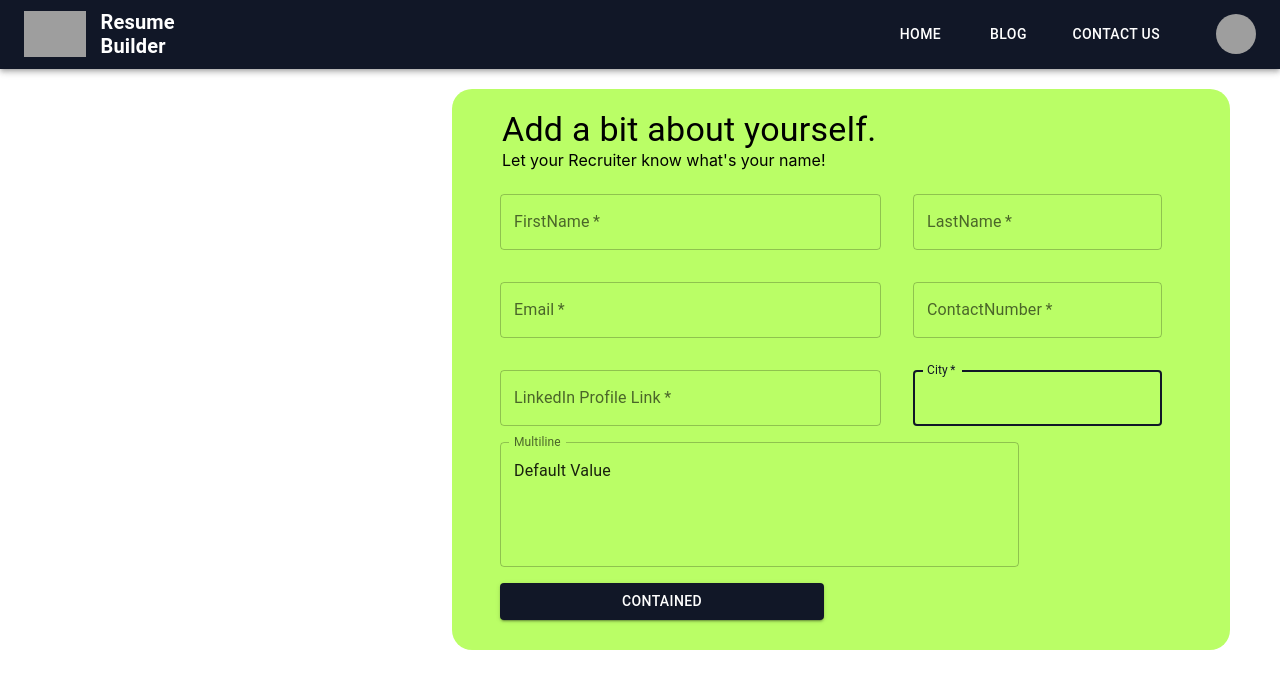
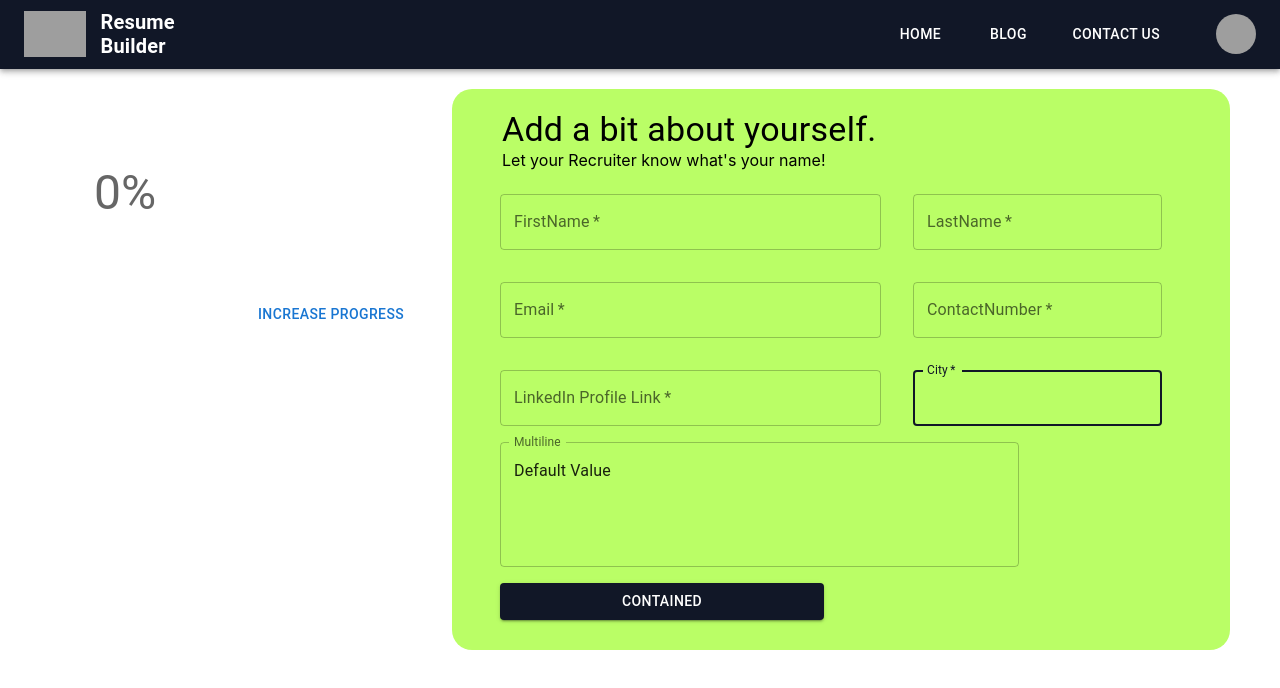
Before and after one commit to CSI-VIT-AP/CSI-Resume-Builder-Old, a React (Create React App) app: page /PersonalInfo in a window 1280 px wide. Shown: the top 688 px of the page. Built offline with nearby package versions, Linux system fonts and the light colour scheme; grey boxes are pictures that could not be loaded.

Commit message:
Circular Progress bar is been added
I have added the circuar progress bar
 in a seperate path absolute path setup in router

```diff
--- a/src/App.js
+++ b/src/App.js
@@ -3,7 +3,7 @@ import {BrowserRouter as Router, Route} from 'react-router-dom'
 import Auth from './pages/Auth';
 import Home from './pages/Home';
 import PersonalInfo from './pages/PersonalInfo';
-import CircularProgresss from './components/CircularProgresss';
+import CircularProgresss from './components/CircularProgressBar';
 
 function App() {
   return (
--- a/src/components/CircularProgresss.js
+++ b/src/components/CircularProgressBar.js
@@ -14,8 +14,10 @@ function CircularProgressBar() {
   };
 
   return (
+
+    <>
     <Box sx={{ position: "relative", display: "inline-flex" }}>
-      <CircularProgress variant="determinate" value={progress} />
+      <CircularProgress variant="determinate" value={progress} size={250} />
       <Box
         sx={{
           top: 0,
@@ -28,12 +30,13 @@ function CircularProgressBar() {
           position: "absolute",
         }}
       >
-        <Typography variant="caption" component="div" color="text.secondary">
+        <Typography variant="h3" component="div" color="text.secondary">
           {`${Math.round(progress)}%`}
         </Typography>
       </Box>
+    </Box>
       <Button onClick={handleButtonClick}>Increase Progress</Button>
-    </Box>
+</>
   );
 }
 
--- a/src/pages/PersonalInfo.js
+++ b/src/pages/PersonalInfo.js
@@ -2,6 +2,7 @@ import React from 'react'
 import Navbar from '../components/Navbar';
 import Form from '../components/Form';
 import Grid from '@mui/material/Grid';
+import CircularProgressBar from '../components/CircularProgressBar';
 
 const PersonalInfo = () => {
   return (
@@ -10,6 +11,7 @@ const PersonalInfo = () => {
 
       <Grid container spacing={2}>
           <Grid item xs={4}>
+            <CircularProgressBar/>
           </Grid>
           <Grid item xs={8} >
             <Form/>
```
